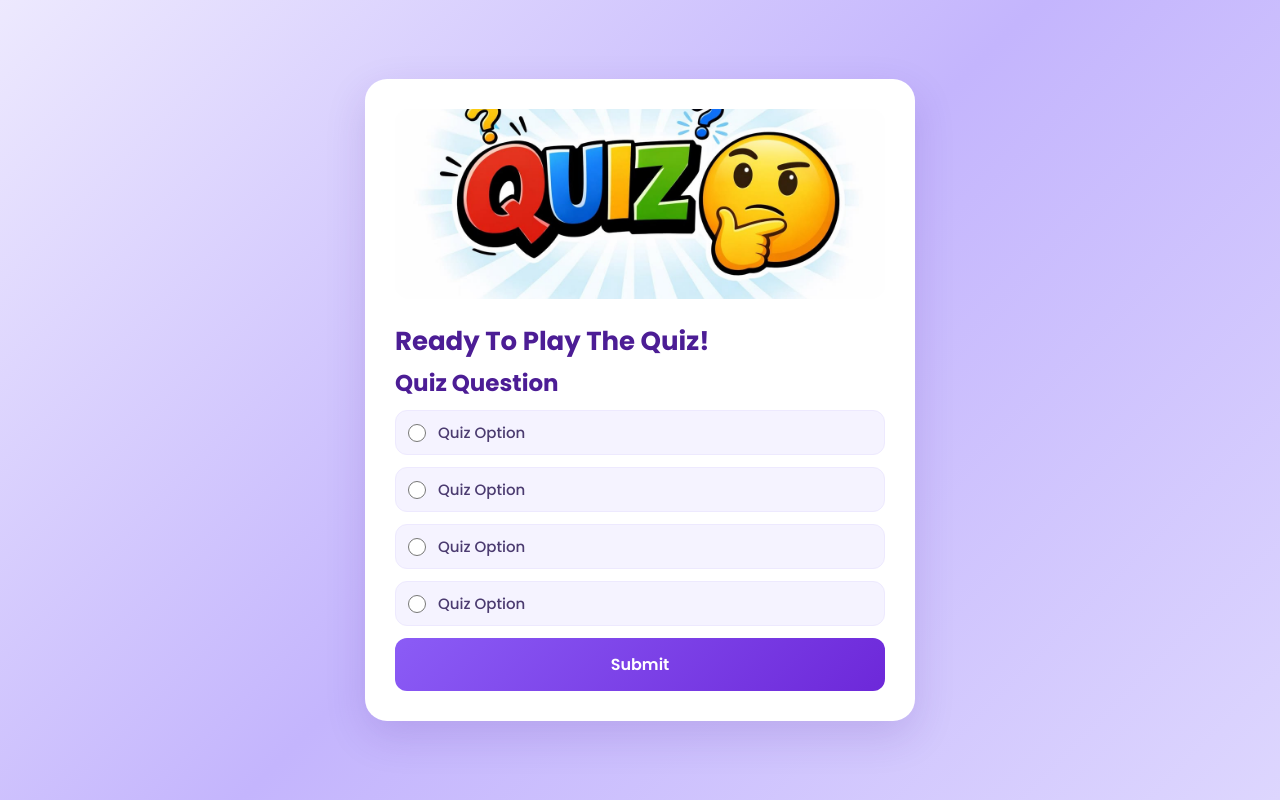
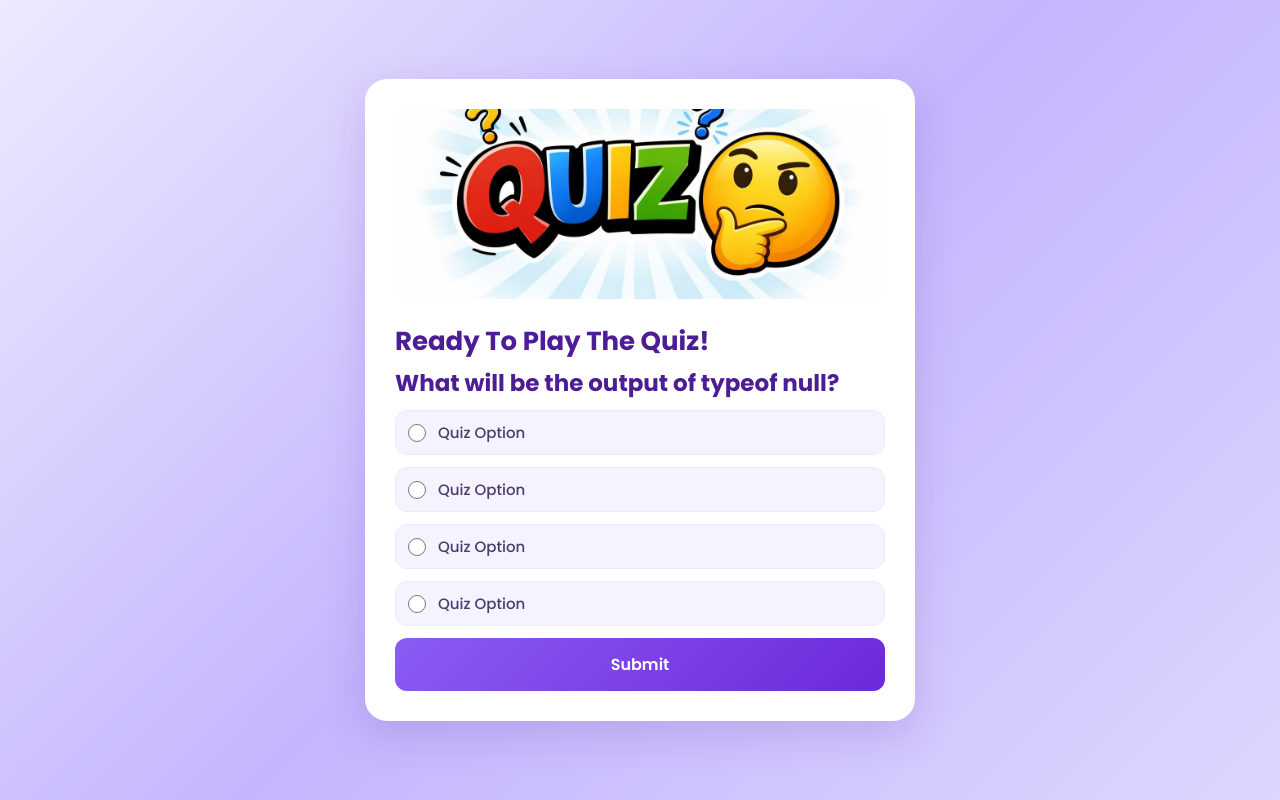
Before and after one commit to NiharikaNeha/Quiz-Application, a plain HTML site: page index.html in a window 1280 px wide. Drawn offline with Linux system fonts and the light colour scheme.

Commit message:
imported data.js file into script.js

```diff
--- a/data/data.js
+++ b/data/data.js
@@ -1,5 +1,5 @@
 
-const questions = [
+export const quizQuestion = [
     {
         question: "What will be the output of typeof null?",
         options: ["null", "undefined", "object", "number"],
--- a/index.html
+++ b/index.html
@@ -47,7 +47,7 @@
     </div>
 
     <!-- Linking JavaScript File -->
-     <script src="script.js"></script>
+     <script type="module" src="./script.js"></script>
      <script src="./data/data.js"></script>
 </body>
 </html>
--- a/script.js
+++ b/script.js
@@ -0,0 +1,29 @@
+// Importing my data.js
+import {quizQuestion} from "./data/data.js";
+
+// Initialization Of JavaScript
+
+const answerElement = document.querySelectorAll(".answer");
+const [questionElement, option_1, option_2, option_3, option_4] =
+  document.querySelectorAll(
+    "#question, .option-1, .option-2, .option-3, .option-4",
+  );
+
+const btn = document.getElementById("btn")
+
+const currentQuiz = 0;
+
+const  score = 0;
+
+// Loading The Quiz Functions
+// Questions
+
+let loadQues = () => {
+    const ques = quizQuestion[currentQuiz];
+
+    console.log(ques);
+
+    questionElement.innerText = ques.question;
+}
+
+loadQues();
```
